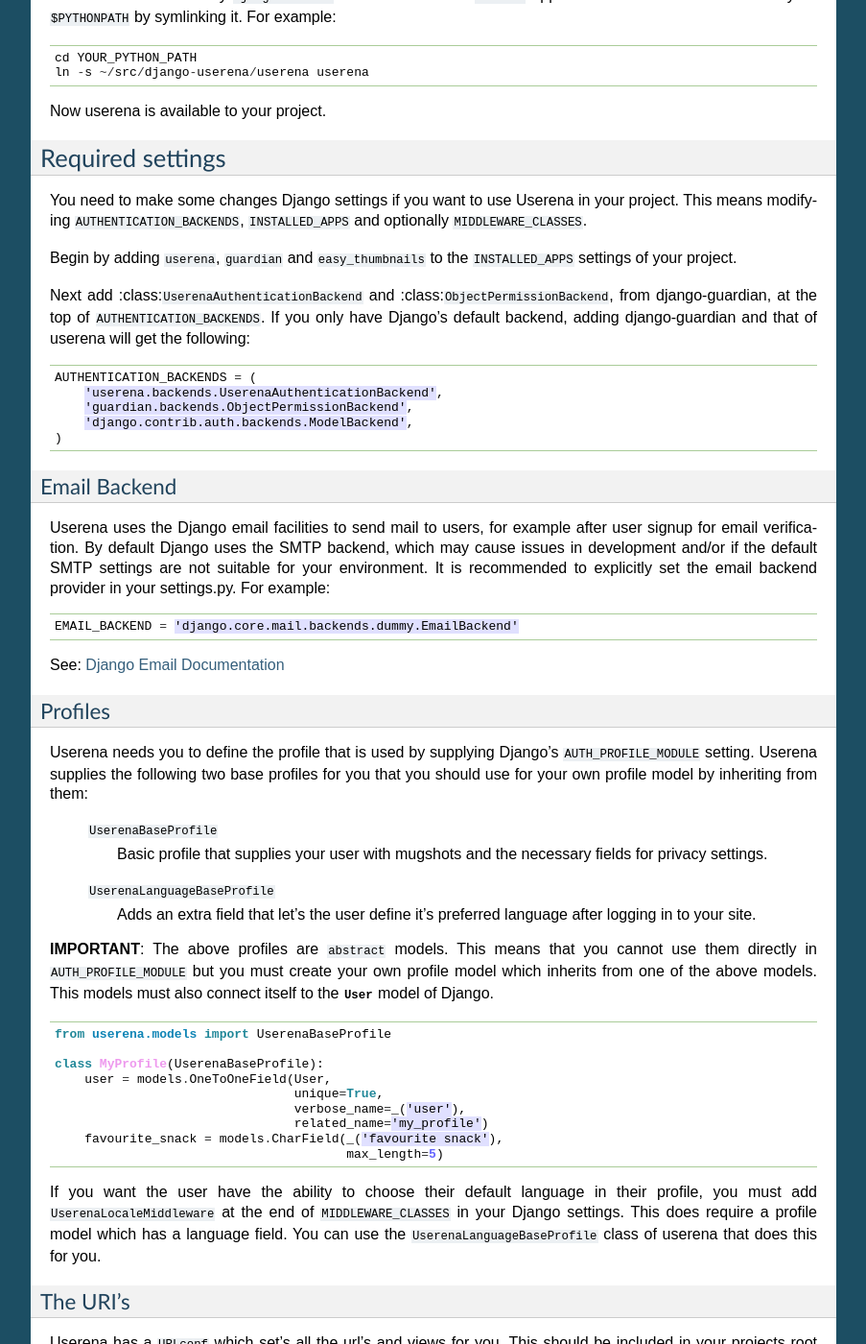
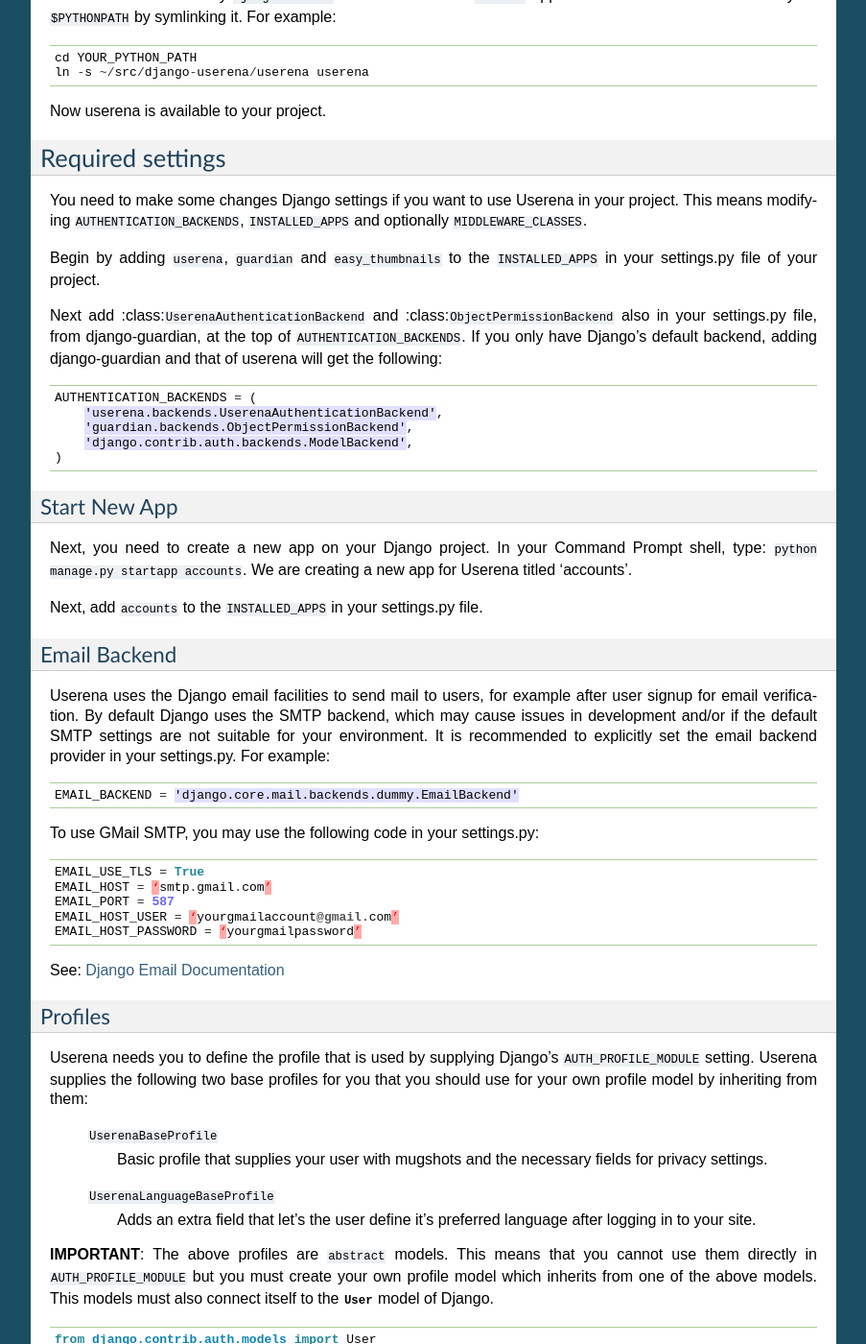
Before and after one commit to napster0125/django-ena-for-user, a Sphinx documentation site: the page built from docs/installation.rst, in a window 1280 px wide and 1400 px high, scrolled down 1128 px. Shown: the whole window at 96% size, without its empty margins (198-1101 px from the left). Built offline with Sphinx 7.4.7, drawn with Linux system fonts in a browser that asks for light colours; some of the changed text lies outside the part shown.

Commit message:
Updated installation.rst file in Userena Docs to better help Django newbies

```diff
--- a/docs/installation.rst
+++ b/docs/installation.rst
@@ -85,11 +85,11 @@
 ``INSTALLED_APPS`` and optionally ``MIDDLEWARE_CLASSES``.
 
 Begin by adding ``userena``, ``guardian`` and ``easy_thumbnails`` to the
-``INSTALLED_APPS`` settings of your project.
+``INSTALLED_APPS`` in your settings.py file of your project.
 
-Next add :class:``UserenaAuthenticationBackend`` and :class:``ObjectPermissionBackend``, from
-django-guardian, at the top of ``AUTHENTICATION_BACKENDS``. If you only have
-Django's default backend, adding django-guardian and that of userena will get
+Next add :class:``UserenaAuthenticationBackend`` and :class:``ObjectPermissionBackend``
+also in your settings.py file, from django-guardian, at the top of ``AUTHENTICATION_BACKENDS``.
+If you only have Django's default backend, adding django-guardian and that of userena will get
 the following:
 
 .. code-block:: python
@@ -99,6 +99,15 @@
         'guardian.backends.ObjectPermissionBackend',
         'django.contrib.auth.backends.ModelBackend',
     )
+
+Start New App
+~~~~~~~~~~~~~
+
+Next, you need to create a new app on your Django project.
+In your Command Prompt shell, type: ``python manage.py startapp accounts``.
+We are creating a new app for Userena titled 'accounts'.
+
+Next, add ``accounts`` to the ``INSTALLED_APPS`` in your settings.py file.
 
 Email Backend
 ~~~~~~~~~~~~~
@@ -113,6 +122,16 @@
 
     EMAIL_BACKEND = 'django.core.mail.backends.dummy.EmailBackend'
 
+
+To use GMail SMTP, you may use the following code in your settings.py:
+
+.. code-block:: python
+
+    EMAIL_USE_TLS = True
+    EMAIL_HOST = ‘smtp.gmail.com’
+    EMAIL_PORT = 587
+    EMAIL_HOST_USER = ‘yourgmailaccount@gmail.com’
+    EMAIL_HOST_PASSWORD = ‘yourgmailpassword’
 
 See: `Django Email Documentation <https://docs.djangoproject.com/en/dev/topics/email/>`_
 
@@ -139,6 +158,8 @@
 
 .. code-block:: python
 
+    from django.contrib.auth.models import User
+    from django.utils.translation import ugettext as _
     from userena.models import UserenaBaseProfile
 
     class MyProfile(UserenaBaseProfile):
@@ -163,6 +184,7 @@
 
 For example, to place the URIs under the prefix ``/accounts/``, you could add
 the following to your project's root ``URLconf``.
+Add this code under ``urlpatterns`` in your urls.py file.
 
 .. code-block:: python
 
@@ -178,6 +200,14 @@
 Django-guardian requires you to set the ``ANONYMOUS_USER_ID`` setting. I always
 set this to ``-1``. As noted before, you are also required to set the
 ``AUTH_PROFILE_MODULE`` to your custom defined profile.
+
+For examples, add the following into your settings.py file:
+
+.. code-block:: python
+
+    ANONYMOUS_USER_ID = -1
+
+    AUTH_PROFILE_MODULE = ‘accounts.MyProfile’
 
 To integrate Django with userena you should alter the following three settings
 to reflect the URI you have chosen for userena. For example, if userena lives
```
